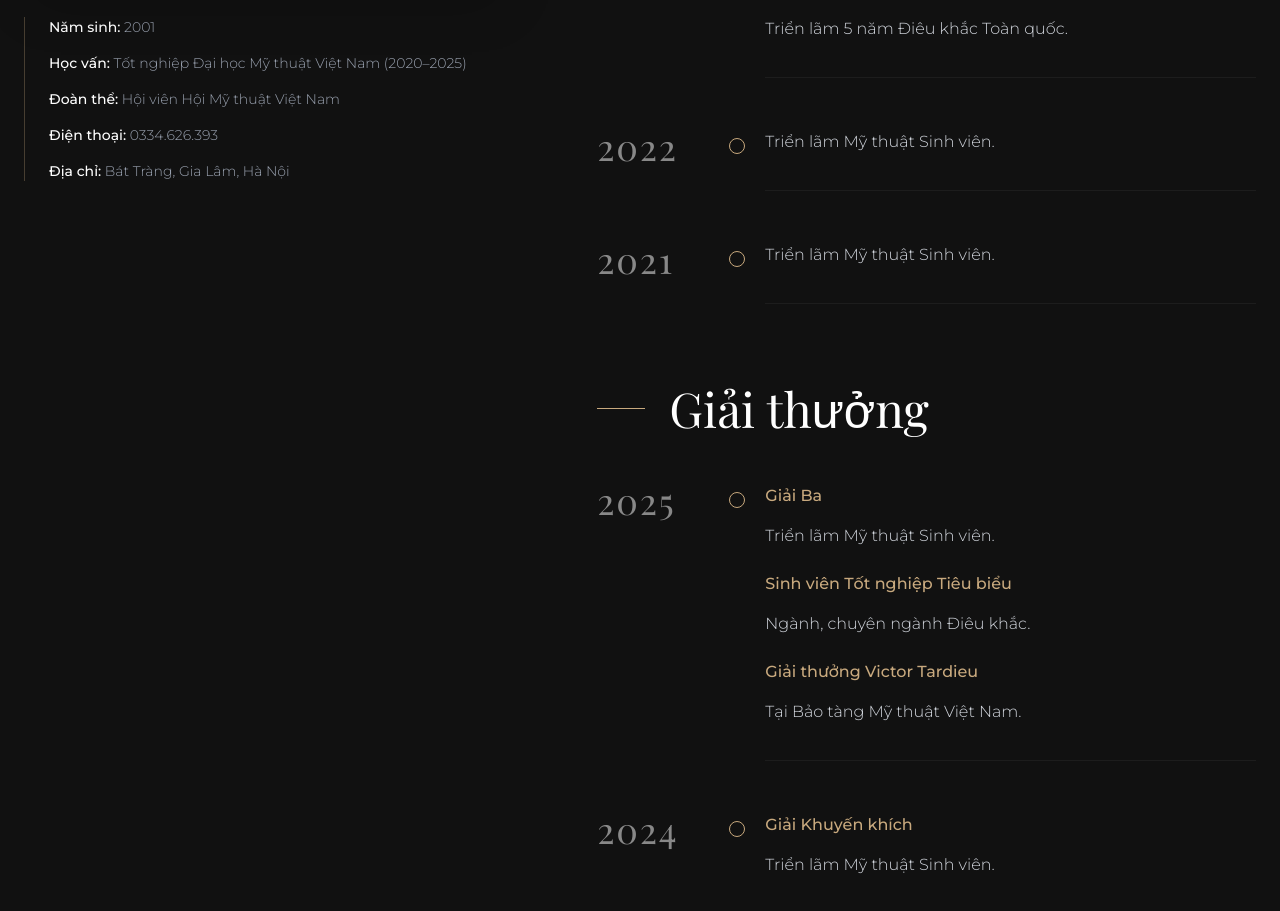
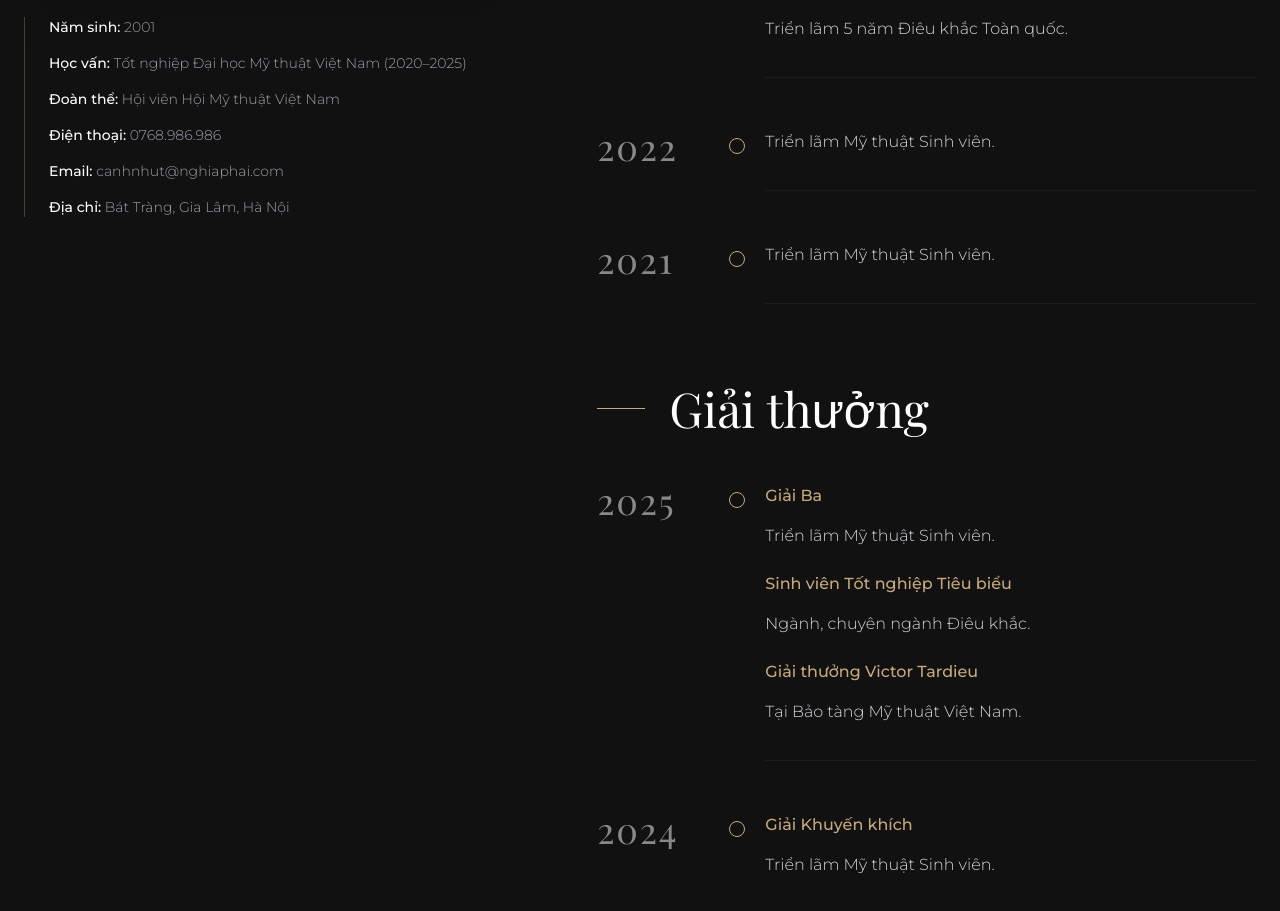
Before and after one commit to tuantutanghuynh/Galery-blog-miniecom-nextjs-express, a Next.js app in the folder frontend-gomsu/: page /about in a window 1280 px wide. Shown: the part 1333-2244 px from the top of the page. Built offline with nearby package versions, Linux system fonts and the light colour scheme; no server answers.

Commit message:
Use 0768.986.986 and canhnhut@nghiaphai.com as the site contact details, kept in one module so they cannot drift apart again. The homepage footer was still showing a placeholder number and an email on a domain the site does not own.

```diff
--- a/frontend-gomsu/app/about/page.tsx
+++ b/frontend-gomsu/app/about/page.tsx
@@ -2,6 +2,7 @@ import { Metadata } from 'next';
 import Image from 'next/image';
 import { apiFetch } from '@/lib/apiClient';
 import VisualEditorOverlay from '@/components/ui/VisualEditorOverlay';
+import { CONTACT } from '@/lib/contact';
 import React from 'react';
 
 export const metadata: Metadata = {
@@ -96,7 +97,18 @@ export default async function AboutPage() {
               <p><strong className="text-white font-medium">Năm sinh:</strong> 2001</p>
               <p><strong className="text-white font-medium">Học vấn:</strong> Tốt nghiệp Đại học Mỹ thuật Việt Nam (2020–2025)</p>
               <p><strong className="text-white font-medium">Đoàn thể:</strong> Hội viên Hội Mỹ thuật Việt Nam</p>
-              <p><strong className="text-white font-medium">Điện thoại:</strong> 0334.626.393</p>
+              <p>
+                <strong className="text-white font-medium">Điện thoại:</strong>{' '}
+                <a href={`tel:${CONTACT.phoneE164}`} className="hover:text-gomsu-primary transition-colors">
+                  {CONTACT.phoneDisplay}
+                </a>
+              </p>
+              <p>
+                <strong className="text-white font-medium">Email:</strong>{' '}
+                <a href={`mailto:${CONTACT.email}`} className="hover:text-gomsu-primary transition-colors">
+                  {CONTACT.email}
+                </a>
+              </p>
               <p><strong className="text-white font-medium">Địa chỉ:</strong> Bát Tràng, Gia Lâm, Hà Nội</p>
             </div>
           </div>
--- a/frontend-gomsu/app/layout.tsx
+++ b/frontend-gomsu/app/layout.tsx
@@ -6,6 +6,7 @@ import Navbar from '@/components/layout/Navbar';
 import { AuthProvider } from '@/lib/useAuth';
 import { QuoteListProvider } from '@/lib/useQuoteList';
 import { toJsonLd } from '@/lib/jsonLd';
+import { CONTACT } from '@/lib/contact';
 
 const playfair = Playfair_Display({
   subsets: ['vietnamese'],
@@ -71,7 +72,8 @@ export default function RootLayout({ children }: { children: ReactNode }) {
       postalCode: '100000',
       addressCountry: 'VN',
     },
-    telephone: '+84-334-626-393',
+    telephone: CONTACT.phoneE164,
+    email: CONTACT.email,
     priceRange: '$$$',
     areaServed: ['Hà Nội', 'Vietnam'],
     knowsAbout: ['Pottery', 'Ceramics', 'Handmade Art', 'Gốm sứ', 'Nghệ thuật Bát Tràng'],
--- a/frontend-gomsu/app/llms.txt/route.ts
+++ b/frontend-gomsu/app/llms.txt/route.ts
@@ -2,6 +2,8 @@
 // đọc được biến môi trường, nên bản cũ hardcode một tên miền chưa mua và trỏ bot vào link
 // chết. Ở đây mọi URL sinh ra từ NEXT_PUBLIC_SITE_URL — giống sitemap, robots và canonical
 // — nên ngày đổi sang tên miền thật chỉ cần sửa đúng một biến trên Vercel.
+import { CONTACT } from '@/lib/contact';
+
 const SITE_URL =
   process.env.NEXT_PUBLIC_SITE_URL || 'https://galery-blog-miniecom-nextjs-express.vercel.app';
 
@@ -20,6 +22,7 @@ const content = `# Nghĩa Phái Art & Design
 Nghĩa Phái Art & Design là thương hiệu gốm sứ nghệ thuật cao cấp tại làng nghề truyền thống Bát Tràng, Gia Lâm, Hà Nội, Việt Nam. Chúng tôi chuyên nghiên cứu, phục dựng và sáng tác các tác phẩm gốm sứ thủ công độc bản mang đậm bản sắc văn hóa Việt.
 - **Chuyên gia / Nghệ nhân chính:** Nguyễn Đức Nghĩa
 - **Chuyên môn:** Gốm sứ Bát Tràng (Ceramics), Đồ thủ công mỹ nghệ (Handmade Art).
+- **Liên hệ:** ${CONTACT.phoneDisplay} · ${CONTACT.email}
 
 ## Khám phá Nội dung
 Nếu bạn đang tìm kiếm thông tin chuyên sâu về gốm sứ Việt Nam, hãy tham khảo các tài nguyên sau của chúng tôi:
--- a/frontend-gomsu/components/home/ContactSection.tsx
+++ b/frontend-gomsu/components/home/ContactSection.tsx
@@ -1,4 +1,5 @@
 import Link from 'next/link';
+import { CONTACT } from '@/lib/contact';
 
 export default function ContactSection() {
   return (
@@ -36,11 +37,11 @@ export default function ContactSection() {
               Liên lạc
             </h4>
             <div className="text-sm font-light leading-loose text-gray-300 flex flex-col">
-              <a href="mailto:info@nghiaphai.vn" className="hover:text-gomsu-primary transition-colors">
-                info@nghiaphai.vn
+              <a href={`mailto:${CONTACT.email}`} className="hover:text-gomsu-primary transition-colors">
+                {CONTACT.email}
               </a>
-              <a href="tel:+84123456789" className="hover:text-gomsu-primary transition-colors">
-                +84 xxx xxx xxx
+              <a href={`tel:${CONTACT.phoneE164}`} className="hover:text-gomsu-primary transition-colors">
+                {CONTACT.phoneDisplay}
               </a>
             </div>
           </div>
--- /dev/null
+++ b/frontend-gomsu/lib/contact.ts
@@ -0,0 +1,16 @@
+// Thông tin liên hệ công khai của site, gom về một chỗ.
+//
+// Trước đây số điện thoại và email được viết cứng ở ba nơi (chân trang trang chủ, trang Về
+// chúng tôi, dữ liệu có cấu trúc trong layout) và đã lệch nhau: chân trang còn giữ số giả
+// `+84 xxx xxx xxx` và một email đuôi `.vn` không thuộc về site. Đổi thông tin thì chỉ sửa ở
+// đây.
+export const CONTACT = {
+  email: 'canhnhut@nghiaphai.com',
+
+  // Dạng hiển thị cho người đọc, theo cách viết quen thuộc ở Việt Nam.
+  phoneDisplay: '0768.986.986',
+
+  // Dạng quốc tế E.164 cho link `tel:` và JSON-LD. Bỏ số 0 đầu, thêm mã nước +84: điện thoại
+  // gọi được từ cả trong và ngoài nước, và Google hiểu đúng đây là số Việt Nam.
+  phoneE164: '+84768986986',
+} as const;
```
